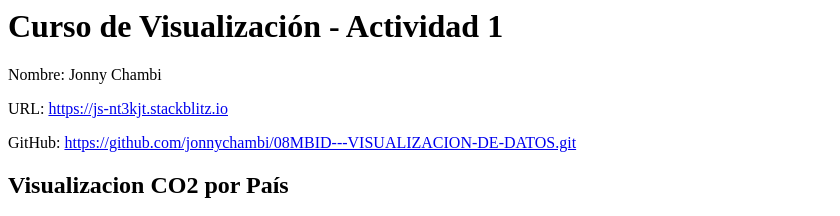
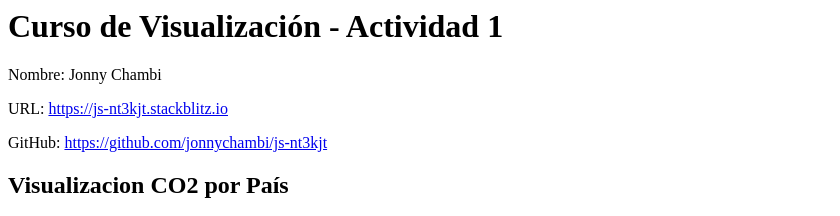
Before and after one commit to jonnychambi/js-nt3kjt, a website: page index.html in a window 1280 px wide. Shown: the top 216 px of the page, without its empty margins (0-840 px from the left). Drawn offline with Linux system fonts and the light colour scheme; grey boxes are pictures that could not be loaded.

Commit message:
1 file modified

```diff
--- a/index.html
+++ b/index.html
@@ -2,7 +2,7 @@
 <h1> Curso de Visualización - Actividad 1</h1>
 <p>Nombre: Jonny Chambi</p>
 <p> URL: <a href="https://js-nt3kjt.stackblitz.io"> https://js-nt3kjt.stackblitz.io </a></p>
-<p> GitHub: <a href="https://github.com/jonnychambi/08MBID---VISUALIZACION-DE-DATOS.git">https://github.com/jonnychambi/08MBID---VISUALIZACION-DE-DATOS.git </a> </p>
+<p> GitHub: <a href="https://github.com/jonnychambi/js-nt3kjt">https://github.com/jonnychambi/js-nt3kjt</a> </p>
 <h2>Visualizacion CO2 por País</h2>
 
 <iframe width="777" height="371" seamless frameborder="0" scrolling="no" src="https://docs.google.com/spreadsheets/d/e/2PACX-1vTCQYgmDeSdEjgjDdF8YAf_ZcHHVAJl3Lw--f-NA1nyGd7qN7_9LZjDSixwiz4HZKm9FvZygdW_LuSs/pubchart?oid=491354415&amp;format=interactive"></iframe>
```
